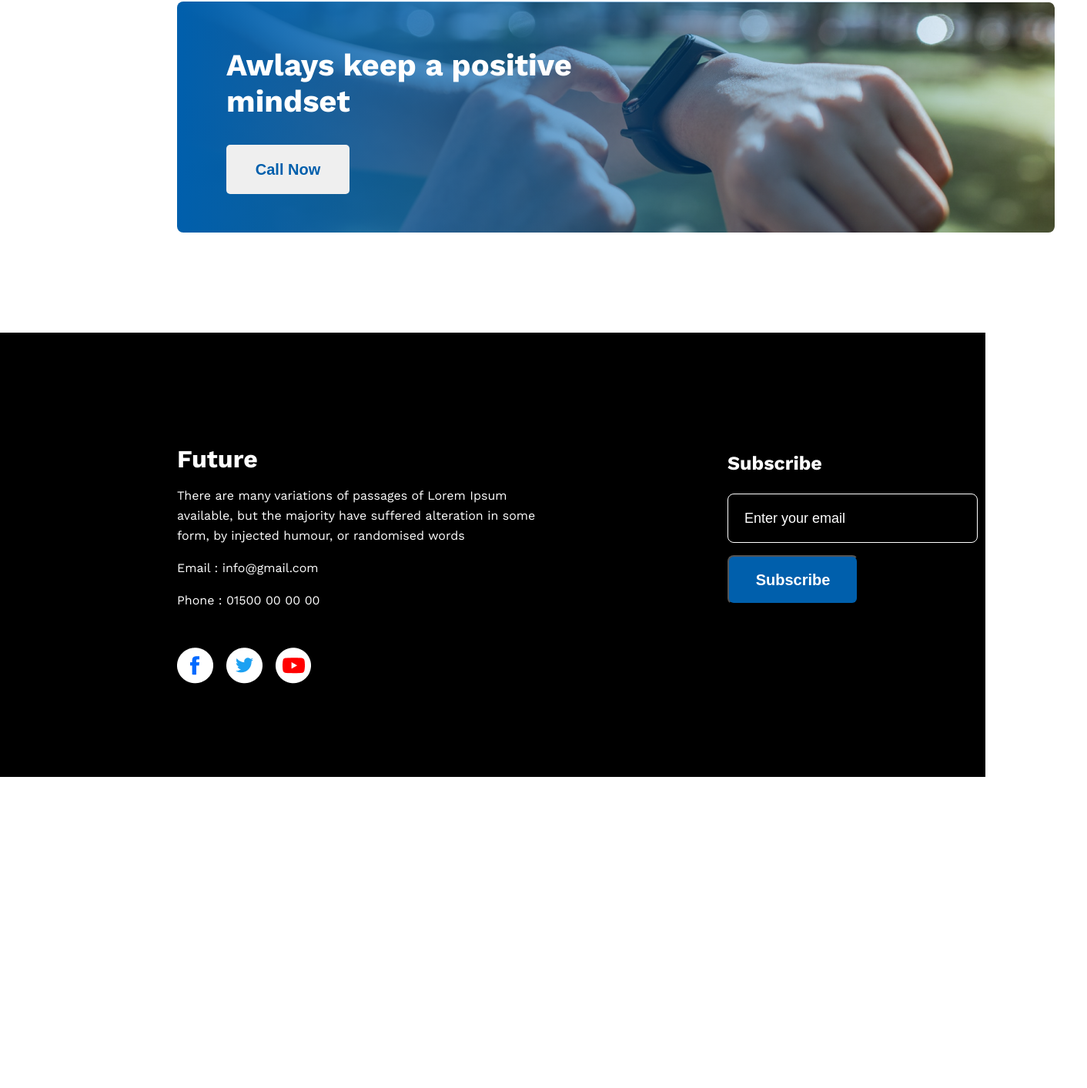
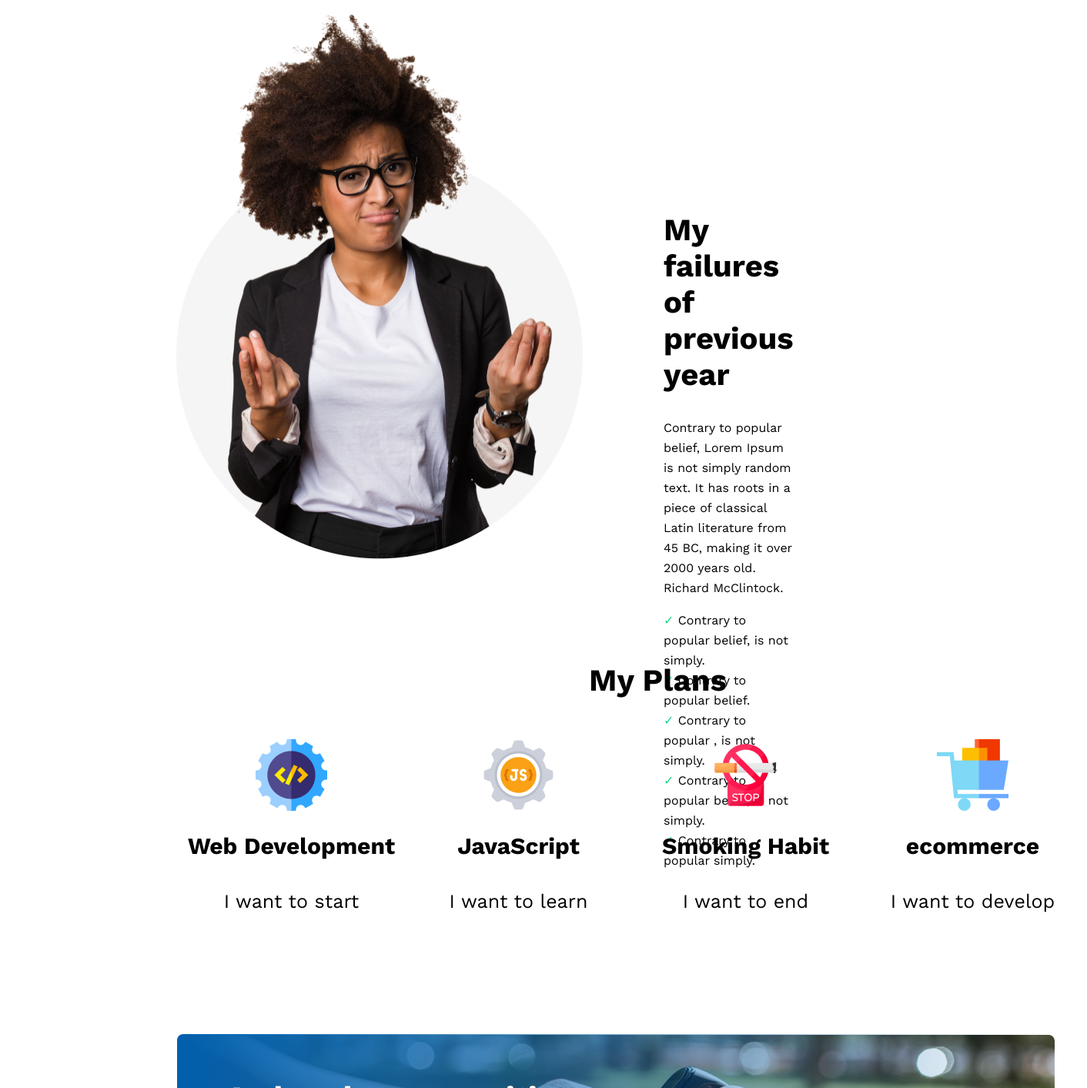
Before and after one commit to ashiqnwu/new-year-new-me-main, a plain HTML site: page index.html in a window 1280 px wide. Shown: the part 936-2349 px from the top of the page at 77% size, 1412 px wide, since content can reach past the window. Before the commit the page ends 2075 px from the top, so only its background shows below. Drawn offline with nearby package versions, Linux system fonts and the light colour scheme.

Commit message:
Completed

```diff
--- a/index.html
+++ b/index.html
@@ -17,6 +17,53 @@
         </div>
     </header>
     <main>
+        <section>
+            <div class="section2">
+                <div>
+                    <img src="../new-year-new-me-main/images/person.png" alt="person">
+                </div>
+                <div class="failure">
+                    <h2>My failures of previous year</h2>
+                    <p>Contrary to popular belief, Lorem Ipsum is not simply random text. It has roots in a piece of classical Latin literature from 45 BC, making it over 2000 years old. Richard McClintock.</p>
+                    <ul>
+                        <li>  Contrary to popular belief, is not simply.</li>
+                        <li>  Contrary to popular belief.</li>
+                        <li>  Contrary to popular , is not simply.</li>
+                        <li>  Contrary to popular belief, is not simply.</li>
+                        <li>  Contrary to popular simply.</li>
+                    </ul>
+                </div>
+            </div>
+        </section>
+        <section>
+            <div class="section3">
+                <h2>My Plans</h2>
+                <table>
+                    <tr>
+                        <td>
+                            <img src="../new-year-new-me-main/images/icons/web.png" alt="Web Development">
+                            <h4>Web Development</h4>
+                            <p>I want to start</p>
+                        </td>
+                        <td>
+                            <img src="../new-year-new-me-main/images/icons/js.png" alt="Java Script">
+                            <h4>JavaScript</h4>
+                            <p>I want to learn</p>
+                        </td>
+                        <td>
+                            <img src="../new-year-new-me-main/images/icons/smoke.png" alt="Smoking Habbit">
+                            <h4>Smoking Habit</h4>
+                            <p>I want to end</p>
+                        </td>
+                        <td>
+                            <img src="../new-year-new-me-main/images/icons/ecom.png" alt="ecommerce">
+                            <h4>ecommerce</h4>
+                            <p>I want to develop</p>
+                        </td>
+                    </tr>
+                </table>
+            </div>
+        </section>
         <section class="rectangle4">
             <div class="rect4kp">
                 <h1>Awlays keep a positive mindset</h1>
--- a/styles/style.css
+++ b/styles/style.css
@@ -127,6 +127,87 @@ footer {
     line-height: 24px;
     color: #FFFFFF;
 }
-.footer1 img{
+
+.footer1 img {
     margin: 32px 17px 0 0;
 }
+
+.section2 {
+    margin: 131px 322px 0px 206px;
+    display: flex;
+}
+
+.section2 img {
+    width: 569px;
+    height: 723.3px;
+}
+
+.failure {
+    margin-left: 87px;
+    padding-top: 239px;
+    height: 723.3px;
+    width: 416px;
+    height: 400px;
+}
+
+.failure h2 {
+    font-weight: 700;
+    font-size: 40px;
+    line-height: 47px;
+}
+
+.failure p {
+    margin-top: 24px;
+    font-weight: 400;
+    font-size: 16px;
+    line-height: 26px;
+}
+
+.failure ul {
+    font-weight: 400;
+    font-size: 16px;
+    line-height: 26px;
+    margin-top: 16px;
+    list-style: none;
+    margin: 0;
+    padding: 0;
+}
+
+ul li:before {
+    content: '✓';
+    color: #16D887;
+}
+
+.section3 h2 {
+    margin-top: 129.7px;
+    margin-left: 765px;
+    font-weight: 700;
+    font-size: 40px;
+    line-height: 47px;
+}
+
+.section3 table {
+    margin: 50px 229px 0 230px;
+    width: 1141px;
+    height: 202.96px;
+}
+
+.section3 img {
+    padding: 0px 99px;
+}
+
+.section3 h4 {
+    margin-top: 24px;
+    font-weight: 700;
+    font-size: 30px;
+    line-height: 35px;
+    text-align: center;
+}
+
+.section3 p {
+    margin-top: 16px;
+    font-weight: 500;
+    font-size: 25px;
+    line-height: 29px;
+    text-align: center;
+}
```
